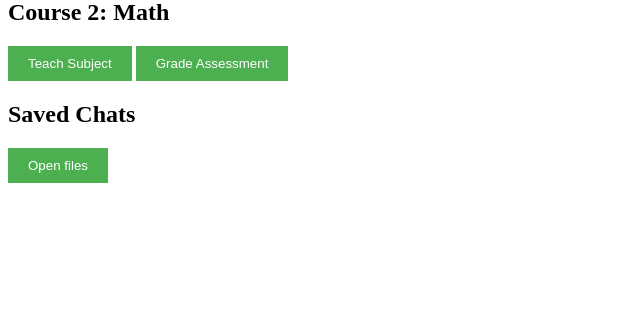
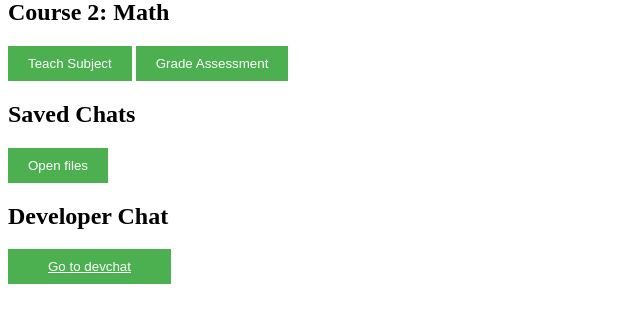
Before and after one commit to RenzoM0/Education-API, a Flask app: page /views/ in a window 1280 px wide. Shown: the part 183-506 px from the top of the page, without its empty margins (0-640 px from the left). Run offline with Flask 3, Linux system fonts and the light colour scheme.

Commit message:
Redirection from home to devchat

```diff
--- a/templates/index.html
+++ b/templates/index.html
@@ -14,6 +14,16 @@
       cursor: pointer;
     }
     .button:hover {
+      background-color: #45a049;
+    }
+    .go-to-chat {
+      padding: 10px 20px;
+      background-color: #4CAF50;
+      color: white;
+      border: none;
+      cursor: pointer;
+    }
+    .go-to-chat:hover {
       background-color: #45a049;
     }
   </style>
@@ -33,7 +43,10 @@
   <div class="Saved files">
     <h2>Saved Chats</h2>
     <button class="button">Open files</button>
-
+  </div>
+  <div class="Go-to-devchat">
+    <h2>Developer Chat</h2>
+    <button class="button"><a href="{{url_for('views.chat')}}" class="go-to-chat">Go to devchat</a></button>
   </div>
 </body>
 </html>
--- a/views.py
+++ b/views.py
@@ -1,4 +1,4 @@
-from flask import Blueprint, render_template, jsonify, request
+from flask import Blueprint, render_template, jsonify, request, redirect, url_for
 import aiapi
 
 views = Blueprint(__name__, "views")
@@ -9,7 +9,7 @@ def home():
     return render_template("index.html")
 
 @views.route("/chat", methods=['POST', 'GET'])
-def home2():
+def chat():
     if request.method == 'POST':
         prompt = request.form['prompt']
 
```
